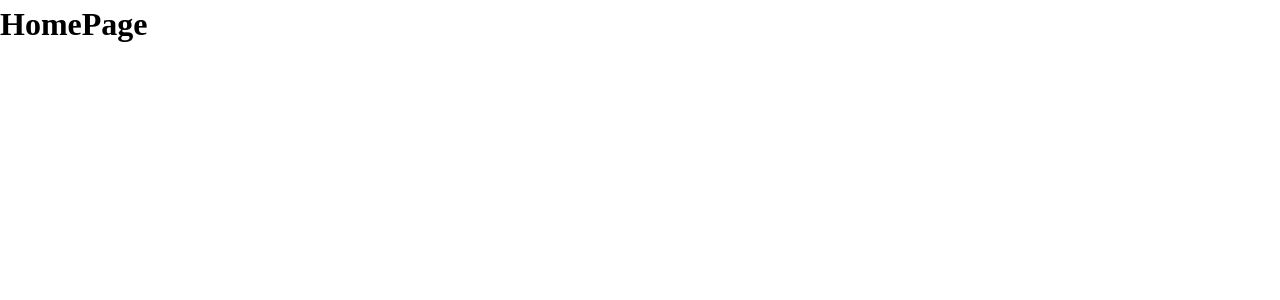
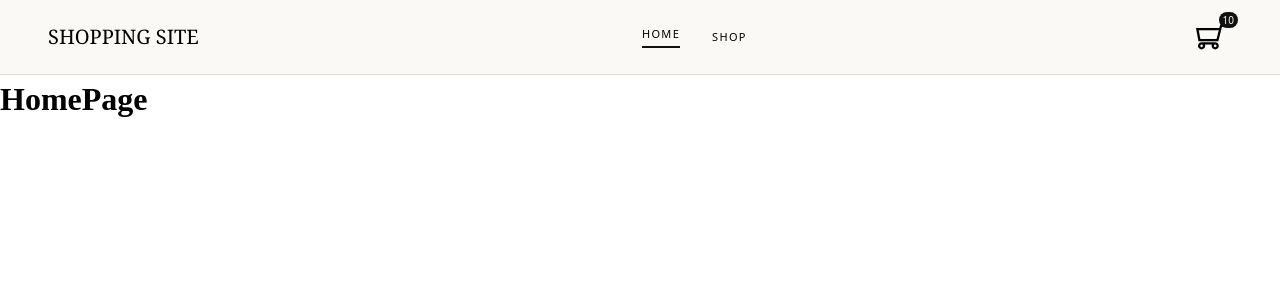
Before and after one commit to Dtdeep/Odin-Shopping-Cart, a React (Vite) app: page / in a window 1280 px wide. Shown: the top 300 px of the page. Built offline with nearby package versions, Linux system fonts and the light colour scheme.

Commit message:
Change routes to mimic next.js layout
all pages now use the layout.jsx so to minimize
rerendering of navbar every switching of routes.

Breaking Change: the only route is now Layout
and Layout imports the other page designs.

```diff
--- /dev/null
+++ b/src/app/Layout.jsx
@@ -0,0 +1,26 @@
+import { Fragment } from "react";
+import NavBar from "../components/NavBar/NavBar";
+import { useParams } from "react-router";
+import HomePage from "./HomePage";
+import ShopPage from "./ShopPage/ShopPage";
+import CartPage from "./CartPage/CartPage";
+
+const Layout = () => {
+  const { name } = useParams();
+  let Page;
+  if (!name) {
+    Page = <HomePage />;
+  } else if (name === "shop") {
+    Page = <ShopPage />;
+  } else if (name === "cart") {
+    Page = <CartPage />;
+  }
+  return (
+    <Fragment>
+      <NavBar currentRoute={name} cartItemCount={10} />
+      {Page}
+    </Fragment>
+  );
+};
+
+export default Layout;
--- a/src/app/ShopPage/ShopPage.jsx
+++ b/src/app/ShopPage/ShopPage.jsx
@@ -1,5 +1,5 @@
 const ShopPage = () => {
-  return <h1>ShopePage</h1>;
+  return <h1>ShopPage</h1>;
 };
 
 export default ShopPage;
--- a/src/components/NavBar/NavBar.jsx
+++ b/src/components/NavBar/NavBar.jsx
@@ -3,7 +3,7 @@ import CartSvg from "../../assets/shopping-cart.svg?react";
 import { Link } from "react-router";
 
 const NavBar = ({ currentRoute, cartItemCount }) => {
-  const inHome = currentRoute === "home";
+  const inHome = !currentRoute;
   const inCart = currentRoute === "cart";
   const inShop = currentRoute === "shop";
 
```
Also changed, not shown: src/Routes.jsx (+3 -18 lines).
